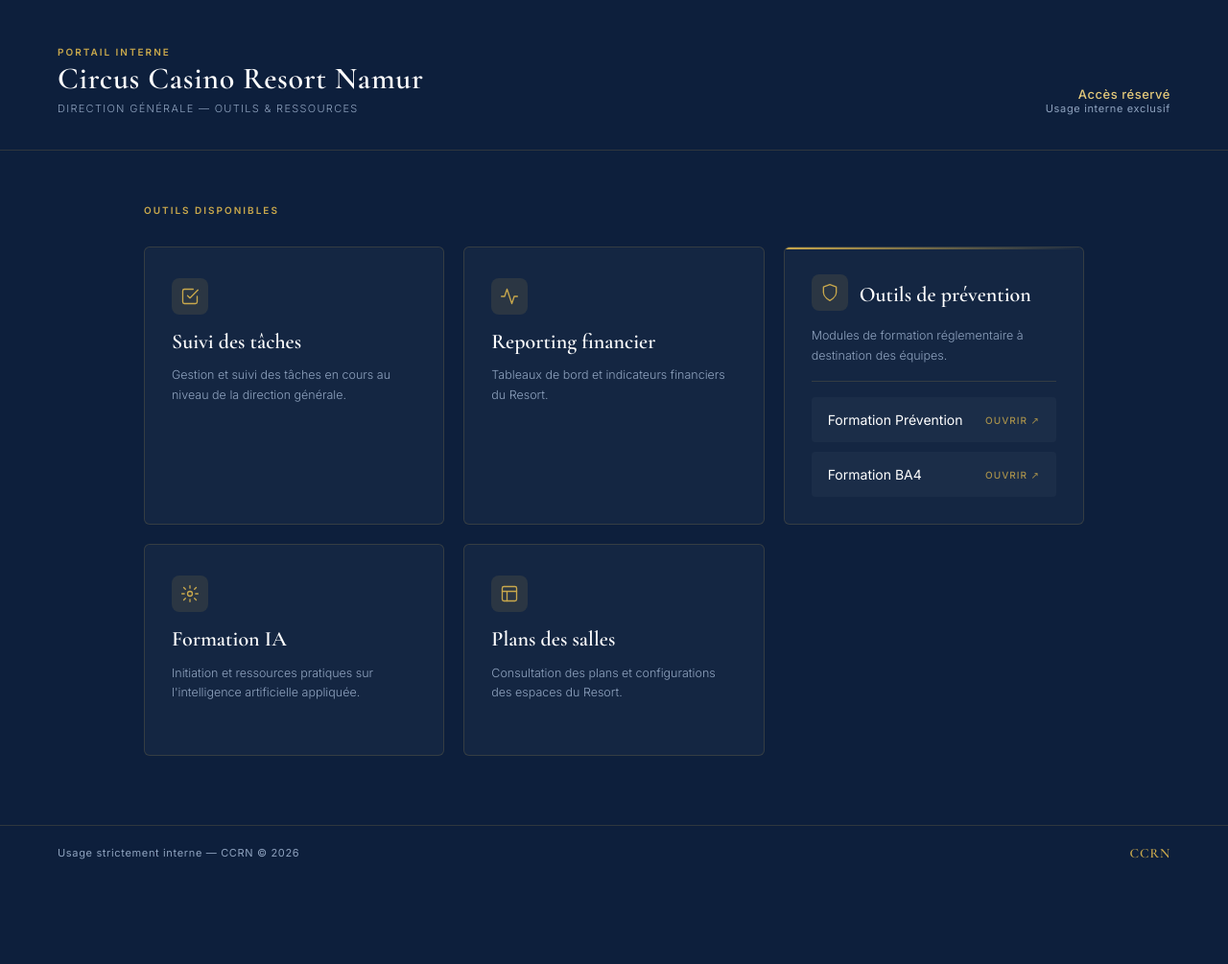
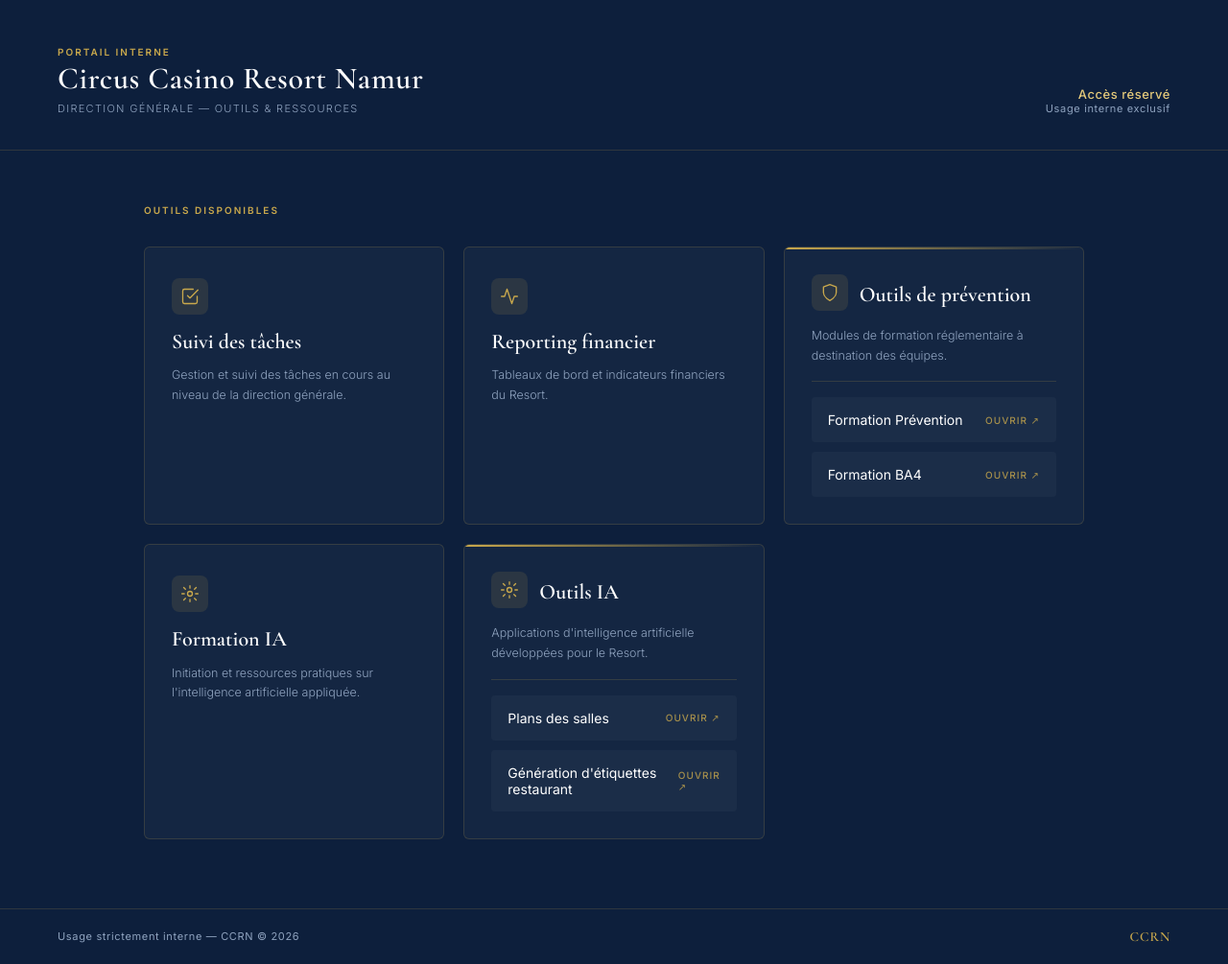
Before and after one commit to resortnamur/DB, a plain HTML site: page index.html in a window 1280 px wide. Shown: the whole page at 96% size. Before the commit the page ends 918 px from the top, so only its background shows below. Drawn offline with nearby package versions, Linux system fonts and the light colour scheme.

Commit message:
Add files via upload

```diff
--- a/index.html
+++ b/index.html
@@ -417,18 +417,28 @@
         </div>
       </a>
 
-      <!-- Plans des salles -->
-      <a class="card" href="https://resortnamur.github.io/salles" target="_blank" rel="noopener">
-        <div class="card-icon">
-          <svg viewBox="0 0 24 24"><rect x="3" y="3" width="18" height="18" rx="2"/><path d="M3 9h18M9 21V9"/></svg>
+      <!-- Outils IA — groupe -->
+      <div class="card-group">
+        <div class="group-header">
+          <div class="card-icon" style="flex-shrink:0">
+            <svg viewBox="0 0 24 24"><circle cx="12" cy="12" r="3"/><path d="M12 2v3M12 19v3M4.22 4.22l2.12 2.12M17.66 17.66l2.12 2.12M2 12h3M19 12h3M4.22 19.78l2.12-2.12M17.66 6.34l2.12-2.12"/></svg>
+          </div>
+          <div>
+            <div class="group-title">Outils IA</div>
+          </div>
         </div>
-        <div class="card-title">Plans des salles</div>
-        <div class="card-desc">Consultation des plans et configurations des espaces du Resort.</div>
-        <div class="card-arrow">
-          Ouvrir
-          <svg viewBox="0 0 24 24"><path d="M5 12h14M12 5l7 7-7 7"/></svg>
+        <div class="group-desc">Applications d'intelligence artificielle développées pour le Resort.</div>
+        <div class="group-items">
+          <a class="group-link" href="https://resortnamur.github.io/salles" target="_blank" rel="noopener">
+            <span class="group-link-label">Plans des salles</span>
+            <span class="group-link-tag">Ouvrir ↗</span>
+          </a>
+          <a class="group-link" href="https://resortnamur.github.io/etiquettes" target="_blank" rel="noopener">
+            <span class="group-link-label">Génération d'étiquettes restaurant</span>
+            <span class="group-link-tag">Ouvrir ↗</span>
+          </a>
         </div>
-      </a>
+      </div>
 
     </div>
   </main>
```
